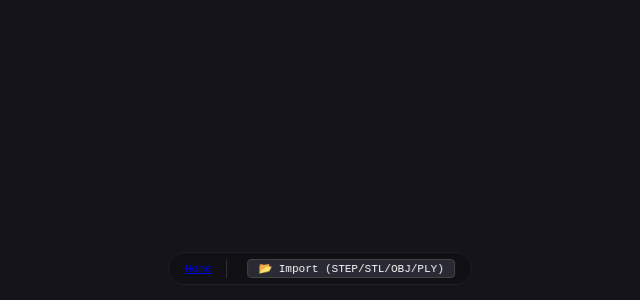
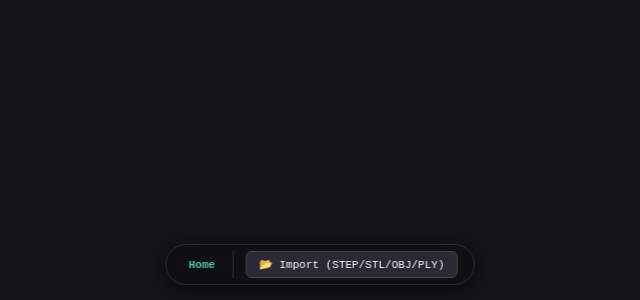
Before and after one commit to TizCad/tizcad.github.io, a plain HTML site: page index.html in a window 1280 px wide. Shown: the part 500-800 px from the top of the page, without its empty margins (320-960 px from the left). Drawn offline with Linux system fonts and the light colour scheme; no server answers.

Commit message:
Add files via upload

```diff
--- a/index.html
+++ b/index.html
@@ -1,32 +1,119 @@
 <!DOCTYPE html>
 <html lang="en">
+<!DOCTYPE html>
+<html lang="ru">
 <head>
     <meta charset="UTF-8">
-    <meta name="viewport" content="width=device-width, initial-scale=1.0">
+    <meta name="viewport" content="width=device-width, initial-scale=1.0, maximum-scale=1.0, user-scalable=no, viewport-fit=cover">
     <title>TizCad Viewer</title>
     <script src="./coi-serviceworker.js"></script>
     <style>
-        body { margin: 0; padding: 0; font-family: monospace; background: #111116; color: #fff; overflow: hidden; }
-        .viewport-container { width: 100vw; height: 100vh; position: relative; }
+        * {
+            box-sizing: border-box;
+            -webkit-tap-highlight-color: transparent;
+        }
 
-        #canvas_id { width: 100%; height: 100%; display: block; background: #14141a; }
+        html, body {
+            margin: 0;
+            padding: 0;
+            width: 100%;
+            height: 100%;
+            /* Фиксируем окно поверх выезжающих шторок мобильного браузера */
+            position: fixed;
+            inset: 0;
+            overflow: hidden;
+            overscroll-behavior: none;
+            font-family: monospace;
+            background: #111116;
+            color: #fff;
+        }
+
+        .viewport-container {
+            position: fixed;
+            inset: 0;
+            width: 100vw;
+            /* 100dvh автоматически подстраивается под адресную строку на iOS и Android */
+            height: 100dvh;
+            overflow: hidden;
+        }
+
+        /* Сохраняем оригинальный ID холста вашего вьювера */
+        #canvas_id {
+            width: 100% !important;
+            height: 100% !important;
+            display: block;
+            background: #14141a;
+            /* Передаем касания пальцев напрямую в 3D-сцену без скролла страницы */
+            touch-action: none;
+            user-select: none;
+        }
+
+        .home-link {
+            text-decoration: none;
+            color: #4ec9b0;
+            font-weight: bold;
+            padding: 4px 6px;
+        }
+        .home-link:hover {
+            text-decoration: underline;
+        }
 
         .btn-open-file {
-            background: #2a2a35; color: #fff; border: 1px solid #444;
-            padding: 2px 10px; border-radius: 4px; cursor: pointer;
-            font-family: monospace; font-size: 11px; transition: all 0.2s ease;
-            margin-left: 5px;
+            background: #2a2a35;
+            color: #fff;
+            border: 1px solid #444;
+            padding: 6px 12px;
+            border-radius: 6px;
+            cursor: pointer;
+            font-family: monospace;
+            font-size: 11px;
+            transition: all 0.2s ease;
+            white-space: nowrap;
         }
-        .btn-open-file:hover { background: #0e639c; border-color: #1177bb; }
+        .btn-open-file:hover, .btn-open-file:active {
+            background: #0e639c;
+            border-color: #1177bb;
+        }
 
         .bottom-metrics {
-            position: absolute; bottom: 15px; left: 50%; transform: translateX(-50%); z-index: 10;
-            background: rgba(15, 15, 20, 0.8); backdrop-filter: blur(5px);
-            padding: 6px 16px; border-radius: 20px; border: 1px solid #222;
-            font-size: 11px; color: #888; display: flex; gap: 15px; align-items: center;
-            white-space: nowrap;
+            position: fixed;
+            /* Учитываем безопасный отступ снизу на iPhone и Android */
+            bottom: calc(env(safe-area-inset-bottom, 0px) + 15px);
+            left: 50%;
+            transform: translateX(-50%);
+            z-index: 20;
+            background: rgba(15, 15, 20, 0.85);
+            backdrop-filter: blur(8px);
+            padding: 6px 16px;
+            border-radius: 20px;
+            border: 1px solid #2d2d38;
+            box-shadow: 0 4px 20px rgba(0, 0, 0, 0.6);
+            font-size: 11px;
+            color: #888;
+            display: flex;
+            gap: 12px;
+            align-items: center;
+            max-width: calc(100vw - 20px);
         }
-        .metric-val { color: #569cd6; font-weight: bold; }
+
+        .metric-val {
+            color: #569cd6;
+            font-weight: bold;
+        }
+
+        /* Адаптация для экранов смартфонов */
+        @media (max-width: 600px) {
+            .bottom-metrics {
+                bottom: calc(env(safe-area-inset-bottom, 0px) + 10px);
+                padding: 6px 12px;
+                gap: 8px;
+                border-radius: 14px;
+            }
+            .btn-open-file {
+                padding: 6px 10px;
+                font-size: 10px;
+            }
+        }
     </style>
 </head>
 <body>
@@ -40,11 +127,14 @@
             <a href="https://github.com/TizCad" target="_blank" class="home-link">
                 <span class="tech-tag">Home</span>
             </a>
-            <div style="border-left: 1px solid #333; padding-left: 15px; display: flex; align-items: center;">
-                <button class="btn-open-file" onclick="document.getElementById('tuff-file-picker').click()">📂 Import (STEP/STL/OBJ/PLY)</button>
+            <div style="border-left: 1px solid #333; padding-left: 12px; display: flex; align-items: center;">
+                <button class="btn-open-file" onclick="document.getElementById('tuff-file-picker').click()">
+                    📂 Import (STEP/STL/OBJ/PLY)
+                </button>
             </div>
         </div>
     </div>
+
 
     <script type="module">
 
```
